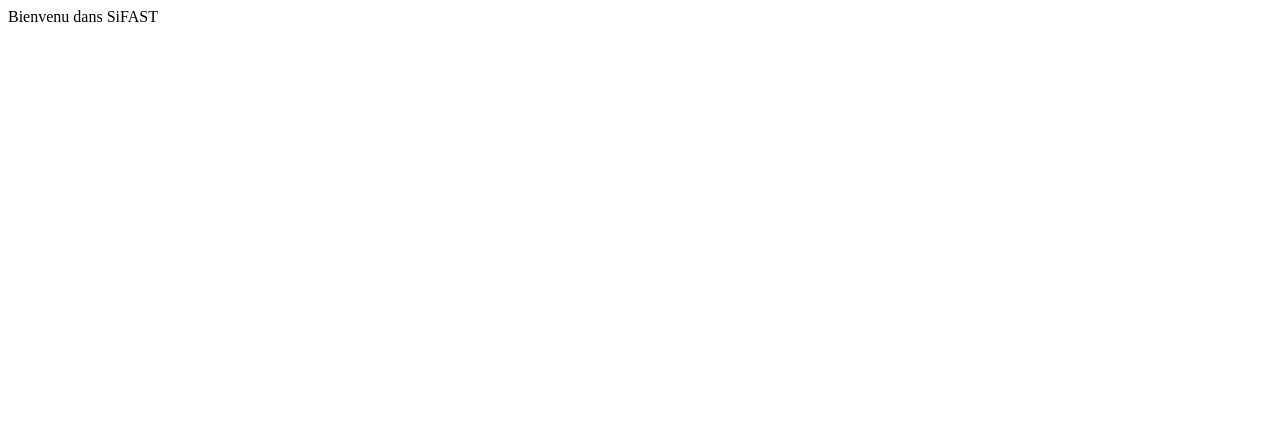
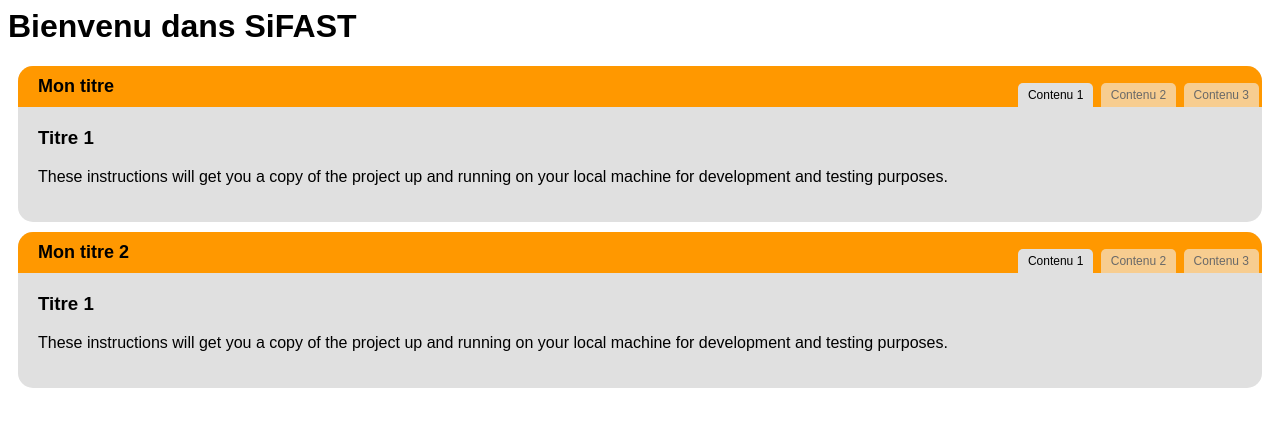
Before and after one commit to hibatallahAouadni/template-integration, a website: page src/index.html in a window 1280 px wide. Drawn offline with nearby package versions, Linux system fonts and the light colour scheme.

Commit message:
FO: tutorial tabs

```diff
--- /dev/null
+++ b/src/css/style.css
@@ -0,0 +1,52 @@
+
+body {
+    font-family: arial;
+}
+
+.bloc {
+    background-color: #e0e0e0;
+    border-radius: 15px;
+    margin: 10px;
+    padding: 20px;
+}
+
+.title {
+    background-color: #FF9800;
+    border-radius: 15px 15px 0 0;
+    margin: -20px -20px 20px;
+    padding: 10px 20px;
+    position: relative;
+}
+
+.title p {
+    font-size: 18px;
+    font-weight: bold;
+    margin: 0;
+}
+
+.content p {
+    text-align: justify;
+}
+
+.bloc .tabs {
+    position: absolute;
+    bottom: 0;
+    right: 0;
+}
+
+.bloc .tabs a {
+    background-color: #f7cd90;
+    border-radius: 5px 5px 0 0;
+    color: #696969;
+    display: inline-block;
+    font-size: 12px;
+    margin-right: 3px;
+    text-shadow: none;
+    text-decoration: none;
+    padding: 5px 10px;
+}
+
+.bloc .tabs a:hover, .bloc .tabs a:active, .bloc .tabs a.active {
+    background-color: #e0e0e0;
+    color: #000;
+}
--- a/src/index.html
+++ b/src/index.html
@@ -1,8 +1,61 @@
 <html>
     <head>
+        <meta http-equiv="Content-Type" content="text/html; charset=UTF-8"/>
+        <link rel="stylesheet" type="text/css" href="css/style.css"/>
+        <script type="text/javascript" src="https://ajax.googleapis.com/ajax/libs/jquery/1.6.2/jquery.min.js"></script>
+        <script type="text/javascript" src="js/main.js"></script>
+        <script src="https://cdn.jsdelivr.net/npm/js-cookie@2/src/js.cookie.min.js"></script>
         <title>SiFAST Services</title>
     </head>
     <body>
-        <p>Bienvenu dans SiFAST</p>
+        <h1>Bienvenu dans SiFAST</h1>
+        <div class="bloc">
+            <div class="title">
+                <p>Mon titre</p>
+                <div class="tabs" id="tabs1">
+                    <a href="#content1">Contenu 1</a>
+                    <a href="#content2">Contenu 2</a>
+                    <a href="#content3">Contenu 3</a>
+                </div>
+            </div>
+            <div class="content">
+                <div id="content1">
+                    <h3>Titre 1</h3>
+                    <p>These instructions will get you a copy of the project up and running on your local machine for development and testing purposes.</p>
+                </div>
+                <div id="content2">
+                    <h3>Titre 2</h3>
+                    <p>See deployment for notes on how to deploy the project on a live system.</p>
+                </div>
+                <div id="content3">
+                    <h3>Titre 3</h3>
+                    <p>On your local machine for development and testing purposes, see deployment for notes on how to deploy the project on a live system.</p>
+                </div>
+            </div>
+        </div>
+        <div class="bloc">
+            <div class="title">
+                <p>Mon titre 2</p>
+                <div class="tabs" id="tabs2">
+                    <a href="#ccontent1">Contenu 1</a>
+                    <a href="#ccontent2">Contenu 2</a>
+                    <a href="#ccontent3">Contenu 3</a>
+                </div>
+            </div>
+            <div class="content">
+                <div id="ccontent1">
+                    <h3>Titre 1</h3>
+                    <p>These instructions will get you a copy of the project up and running on your local machine for development and testing purposes.</p>
+                </div>
+                <div id="ccontent2">
+                    <h3>Titre 2</h3>
+                    <p>See deployment for notes on how to deploy the project on a live system.</p>
+                </div>
+                <div id="ccontent3">
+                    <h3>Titre 3</h3>
+                    <p>On your local machine for development and testing purposes, see deployment for notes on how to deploy the project on a live system.</p>
+                </div>
+            </div>
+        </div>
     </body>
 </html>
--- /dev/null
+++ b/src/js/main.js
@@ -0,0 +1,30 @@
+jQuery(function($) {
+
+    var anchor = window.location.hash;
+    $('.tabs').each(function(){
+        var current = null;
+        var id = $(this).attr('id');
+        if(anchor != '' && $(this).find('a[href="' + anchor + '"]').length > 0) {
+            current = anchor;
+        }else if (Cookies.get('tab' + id) && $(this).find('a[href="' + Cookies.get('tab' + id) + '"]').length > 0) {
+            current = Cookies.get('tab' + id);
+        }else {
+            current = $(this).find('a:first').attr('href');
+        }
+        $(this).find('a[href="' + current + '"]').addClass('active');
+        $(current).siblings().hide();
+        $(this).find('a').click(function() {
+            var link = $(this).attr('href');
+            if( link == current) {
+                return false;
+            }else {
+                $(this).siblings().removeClass('active');
+                $(this).addClass('active');
+                $(link).show().siblings().hide();
+                current = link;
+                Cookies.set('tab' + id, current);
+            }
+        });
+    });
+
+});
```
